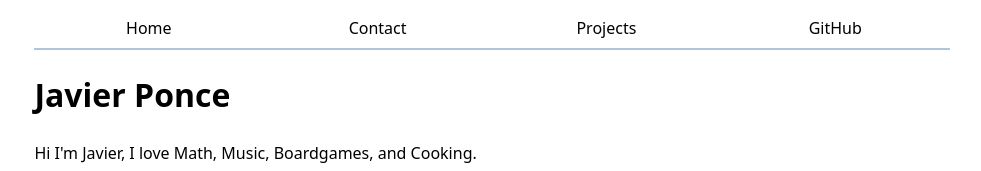
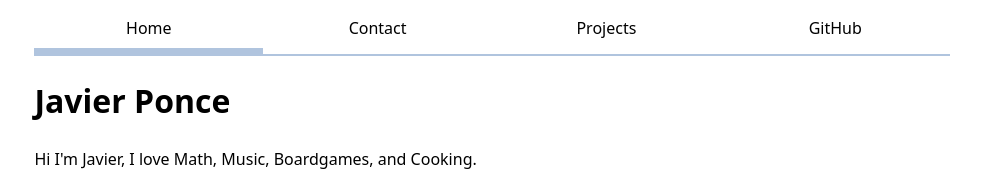
Before and after one commit to jpadsc/portfolio, a plain HTML site: page index.html in a window 1280 px wide. Shown: the top 171 px of the page, without its empty margins (161-1142 px from the left). Drawn offline with Linux system fonts and the light colour scheme.

Commit message:
Update style.css

```diff
--- a/style.css
+++ b/style.css
@@ -24,3 +24,9 @@ a {
   text-align: center;
   padding: 0.5em;
 }
+
+a.current {
+  border-bottom-width: 0.4em;
+  border-bottom-style: solid;
+  border-bottom-color: lightsteelblue;
+}
```
